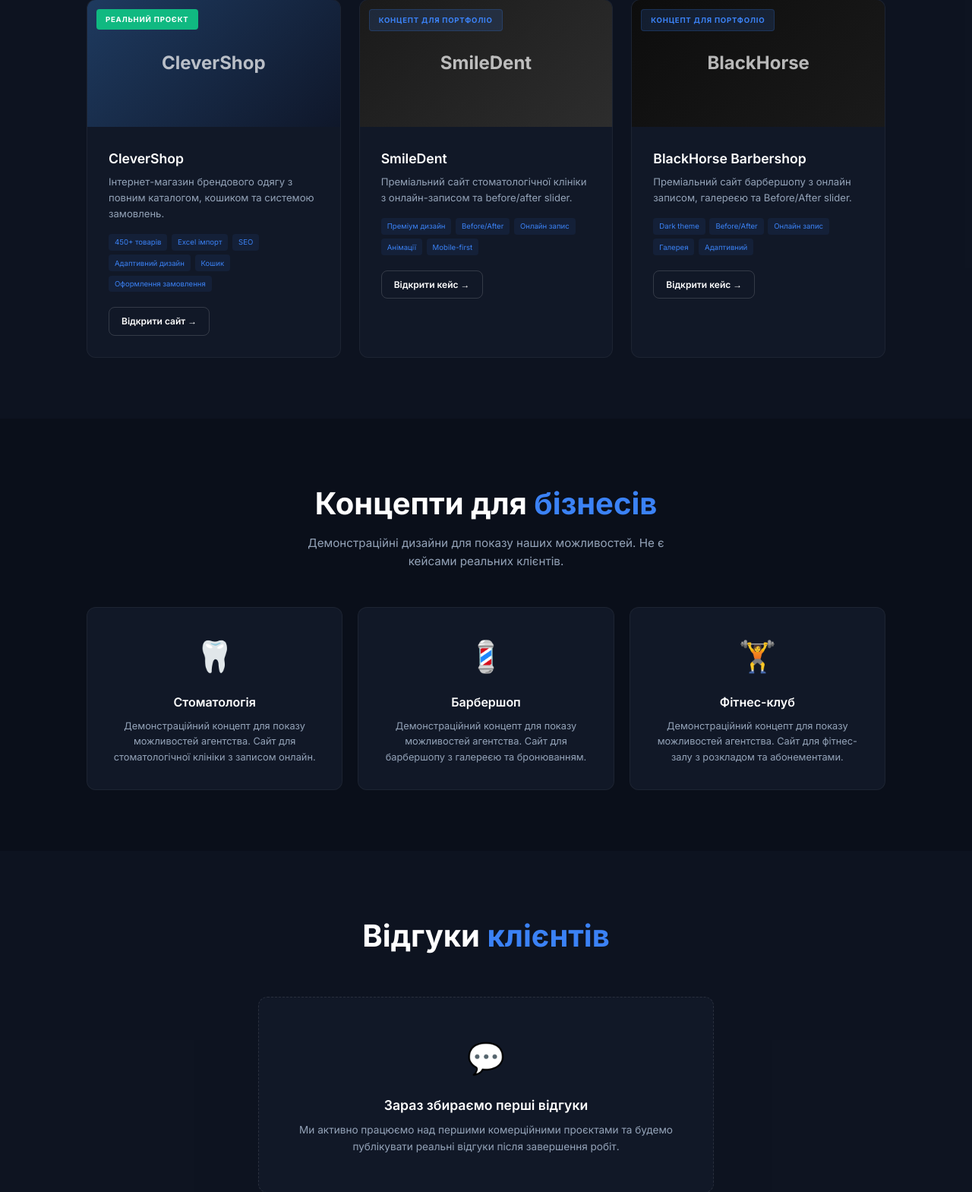
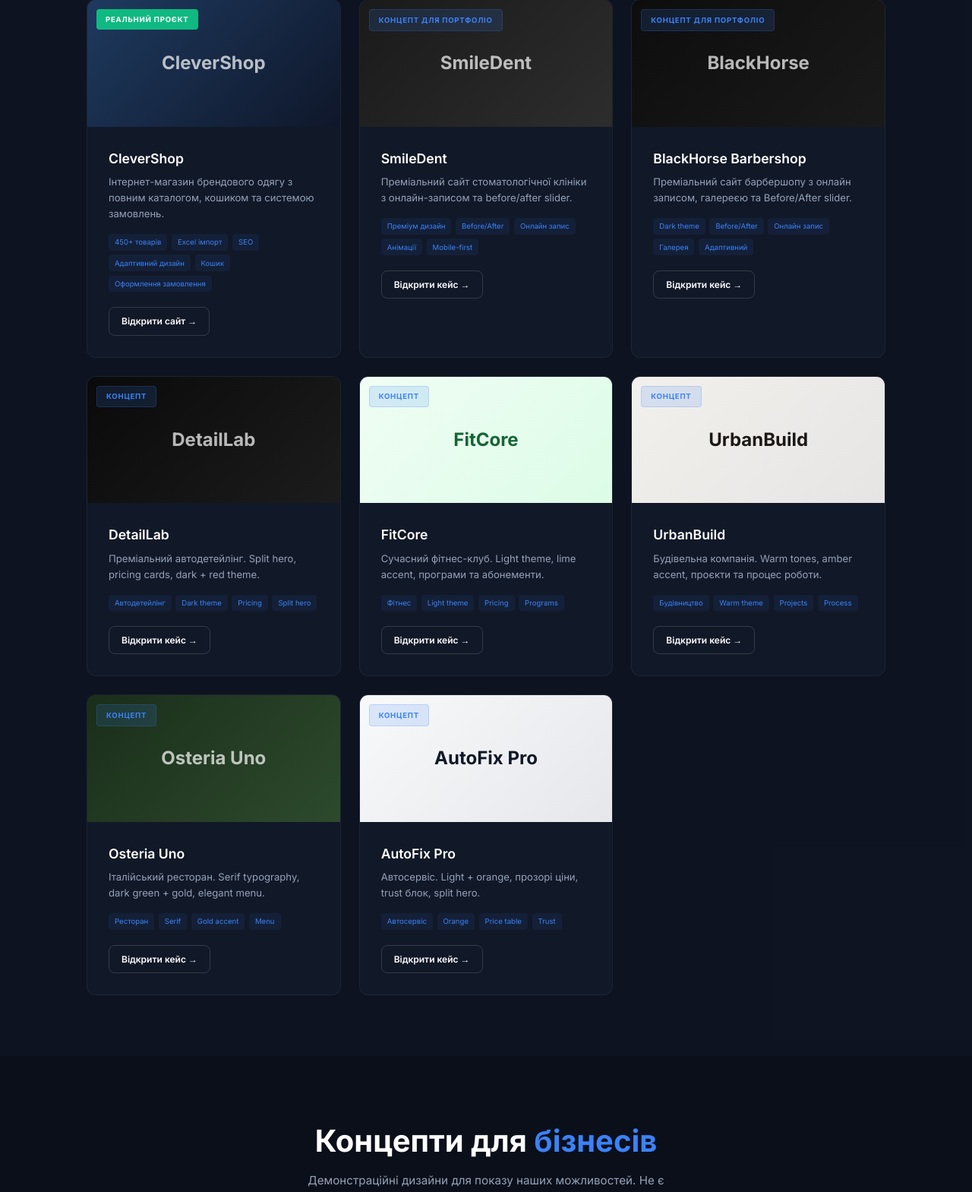
Before and after one commit to StepaniukMarko/ultra-tattoo, a Flask app: page / in a window 1280 px wide. Shown: the part 1680-3249 px from the top of the page at 76% size. Run offline with Flask 3, Linux system fonts and the light colour scheme.

Commit message:
portfolio: add 5 new case cards (DetailLab, FitCore, UrbanBuild, Osteria, AutoFix)

```diff
--- a/templates/index.html
+++ b/templates/index.html
@@ -191,11 +191,59 @@
                     <span class="btn btn-o btn-sm">Відкрити кейс →</span>
                 </div>
             </a>
+            <a href="https://web-production-4461c.up.railway.app/" target="_blank" rel="noopener noreferrer" class="case case--link">
+                <div class="case-status case-status--concept">Концепт</div>
+                <div class="case-preview" style="background:linear-gradient(135deg,#0A0A0A,#1C1C1C);"><span>DetailLab</span></div>
+                <div class="case-body">
+                    <h3>DetailLab</h3>
+                    <p>Преміальний автодетейлінг. Split hero, pricing cards, dark + red theme.</p>
+                    <ul class="case-tags"><li>Автодетейлінг</li><li>Dark theme</li><li>Pricing</li><li>Split hero</li></ul>
+                    <span class="btn btn-o btn-sm">Відкрити кейс →</span>
+                </div>
+            </a>
+            <a href="https://web-production-9524f.up.railway.app/" target="_blank" rel="noopener noreferrer" class="case case--link">
+                <div class="case-status case-status--concept">Концепт</div>
+                <div class="case-preview" style="background:linear-gradient(135deg,#f0fdf4,#dcfce7);color:#166534;"><span>FitCore</span></div>
+                <div class="case-body">
+                    <h3>FitCore</h3>
+                    <p>Сучасний фітнес-клуб. Light theme, lime accent, програми та абонементи.</p>
+                    <ul class="case-tags"><li>Фітнес</li><li>Light theme</li><li>Pricing</li><li>Programs</li></ul>
+                    <span class="btn btn-o btn-sm">Відкрити кейс →</span>
+                </div>
+            </a>
+            <a href="https://web-production-9cd9f1.up.railway.app/" target="_blank" rel="noopener noreferrer" class="case case--link">
+                <div class="case-status case-status--concept">Концепт</div>
+                <div class="case-preview" style="background:linear-gradient(135deg,#F2F0EC,#E7E5E4);color:#1C1917;"><span>UrbanBuild</span></div>
+                <div class="case-body">
+                    <h3>UrbanBuild</h3>
+                    <p>Будівельна компанія. Warm tones, amber accent, проєкти та процес роботи.</p>
+                    <ul class="case-tags"><li>Будівництво</li><li>Warm theme</li><li>Projects</li><li>Process</li></ul>
+                    <span class="btn btn-o btn-sm">Відкрити кейс →</span>
+                </div>
+            </a>
+            <a href="https://web-production-46709.up.railway.app/" target="_blank" rel="noopener noreferrer" class="case case--link">
+                <div class="case-status case-status--concept">Концепт</div>
+                <div class="case-preview" style="background:linear-gradient(135deg,#1A2E1A,#2D4A2D);"><span>Osteria Uno</span></div>
+                <div class="case-body">
+                    <h3>Osteria Uno</h3>
+                    <p>Італійський ресторан. Serif typography, dark green + gold, elegant menu.</p>
+                    <ul class="case-tags"><li>Ресторан</li><li>Serif</li><li>Gold accent</li><li>Menu</li></ul>
+                    <span class="btn btn-o btn-sm">Відкрити кейс →</span>
+                </div>
+            </a>
+            <a href="https://web-production-0a4d69.up.railway.app/" target="_blank" rel="noopener noreferrer" class="case case--link">
+                <div class="case-status case-status--concept">Концепт</div>
+                <div class="case-preview" style="background:linear-gradient(135deg,#F8F9FA,#E5E7EB);color:#111827;"><span>AutoFix Pro</span></div>
+                <div class="case-body">
+                    <h3>AutoFix Pro</h3>
+                    <p>Автосервіс. Light + orange, прозорі ціни, trust блок, split hero.</p>
+                    <ul class="case-tags"><li>Автосервіс</li><li>Orange</li><li>Price table</li><li>Trust</li></ul>
+                    <span class="btn btn-o btn-sm">Відкрити кейс →</span>
+                </div>
+            </a>
         </div>
     </div>
 </section>
-
-<!-- Концепти для бізнесів -->
 <section class="sec" id="concepts">
     <div class="ctn">
         <div class="sec-head">
```
